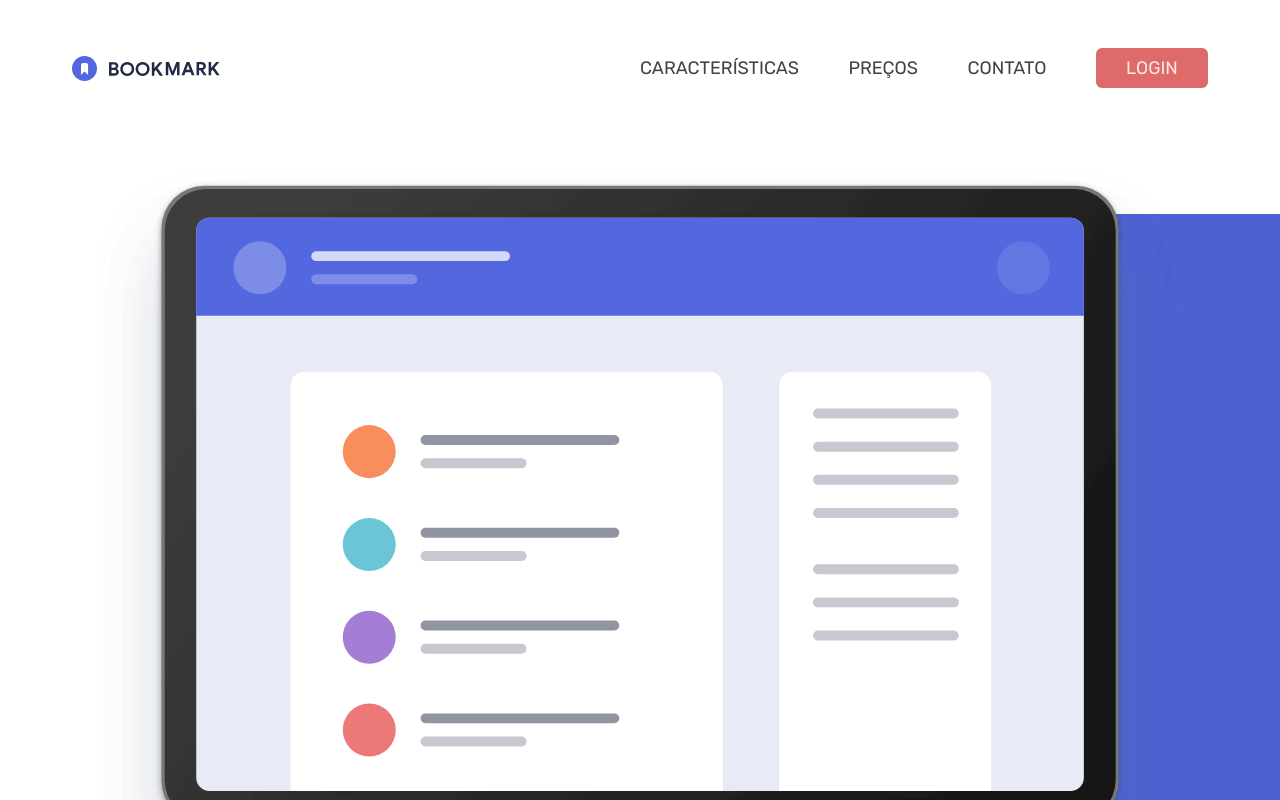
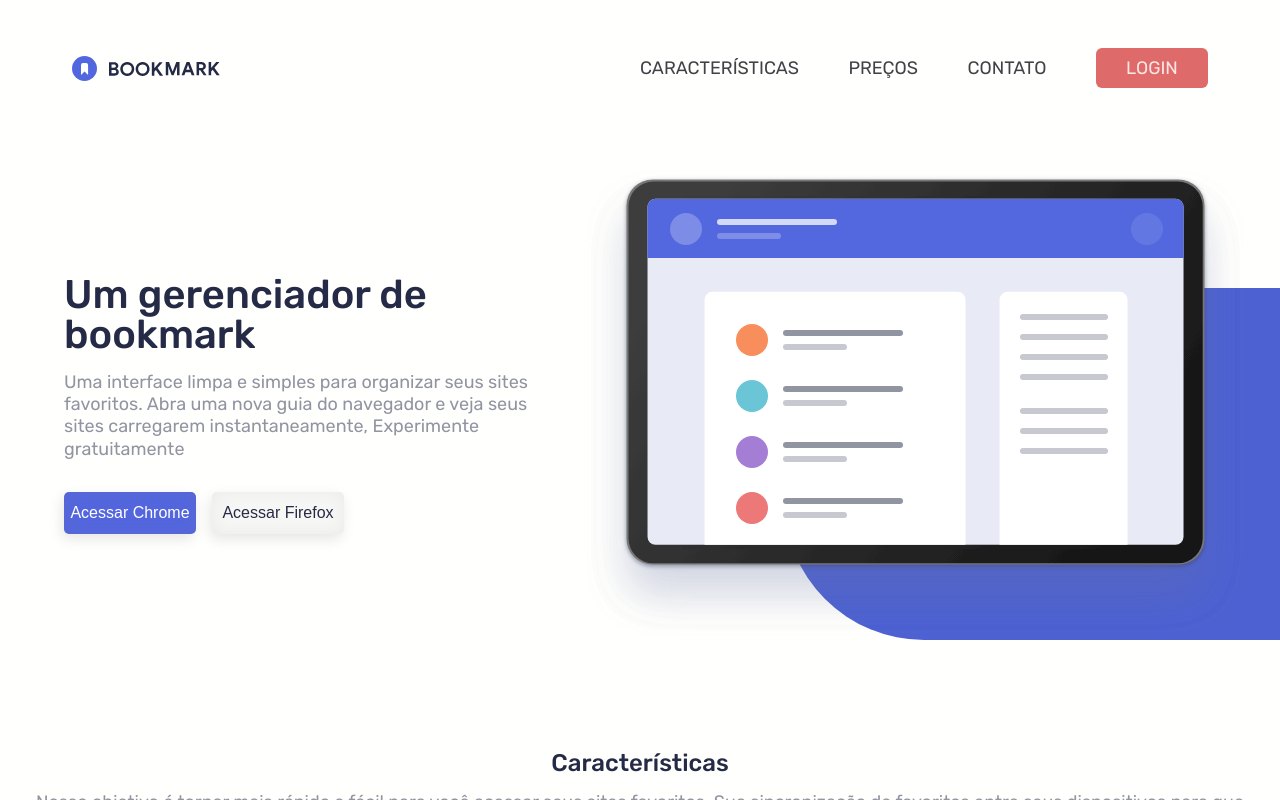
Before and after one commit to LipePLima/bookmark, an Angular app: page / in a window 1280 px wide. Shown: the top 800 px of the page. Built offline with nearby package versions, Linux system fonts and the light colour scheme.

Commit message:
style: media querie do componente manager feita

```diff
--- a/src/app/app.component.scss
+++ b/src/app/app.component.scss
@@ -10,3 +10,12 @@ main {
     text-align: center;
   }
 }
+
+@media screen and (min-width: 1200px){
+  main {
+    app-manager {
+      display: flex;
+      flex-direction: row-reverse;
+    }
+  }
+}
--- a/src/app/manager/manager.component.ts
+++ b/src/app/manager/manager.component.ts
@@ -3,7 +3,7 @@ import { Component } from '@angular/core';
 @Component({
   selector: 'app-manager',
   templateUrl: './manager.component.html',
-  styleUrls: ['./manager.component.scss']
+  styleUrls: ['./manager.component.scss', './managerMQ.component.scss']
 })
 export class ManagerComponent {
 
--- /dev/null
+++ b/src/app/manager/managerMQ.component.scss
@@ -0,0 +1,52 @@
+@media screen and (min-width: 1200px) {
+  .manager__imgs {
+    width: 60%;
+
+    .imgs__img {
+      width: 90%;
+    }
+
+    .imgs__bottom {
+      top: 118px;
+      height: 75%;
+      width: 68%;
+      border-bottom-left-radius: 140px;
+    }
+  }
+
+  .manager__text {
+    display: flex;
+    flex-direction: column;
+    justify-content: center;
+    width: 40%;
+    text-align: left;
+    margin: 0 0 0 4rem;
+    padding: 0;
+
+    h1 {
+      font-size: 40px;
+    }
+
+    .text__btns {
+      .btn__chrome, .btn__firefox {
+        transition: .2s linear;
+      }
+
+      .btn__chrome:hover {
+        width: 136px;
+        height: 46px;
+        background-color: transparent;
+        color: #5C64AF;
+        border: 2px solid #5C64AF;
+      }
+
+      .btn__firefox:hover {
+        width: 136px;
+        height: 46px;
+        background-color: transparent;
+        color: #5E5E6A;
+        border: 2px solid #5E5E6A;
+      }
+    }
+  }
+}
```
